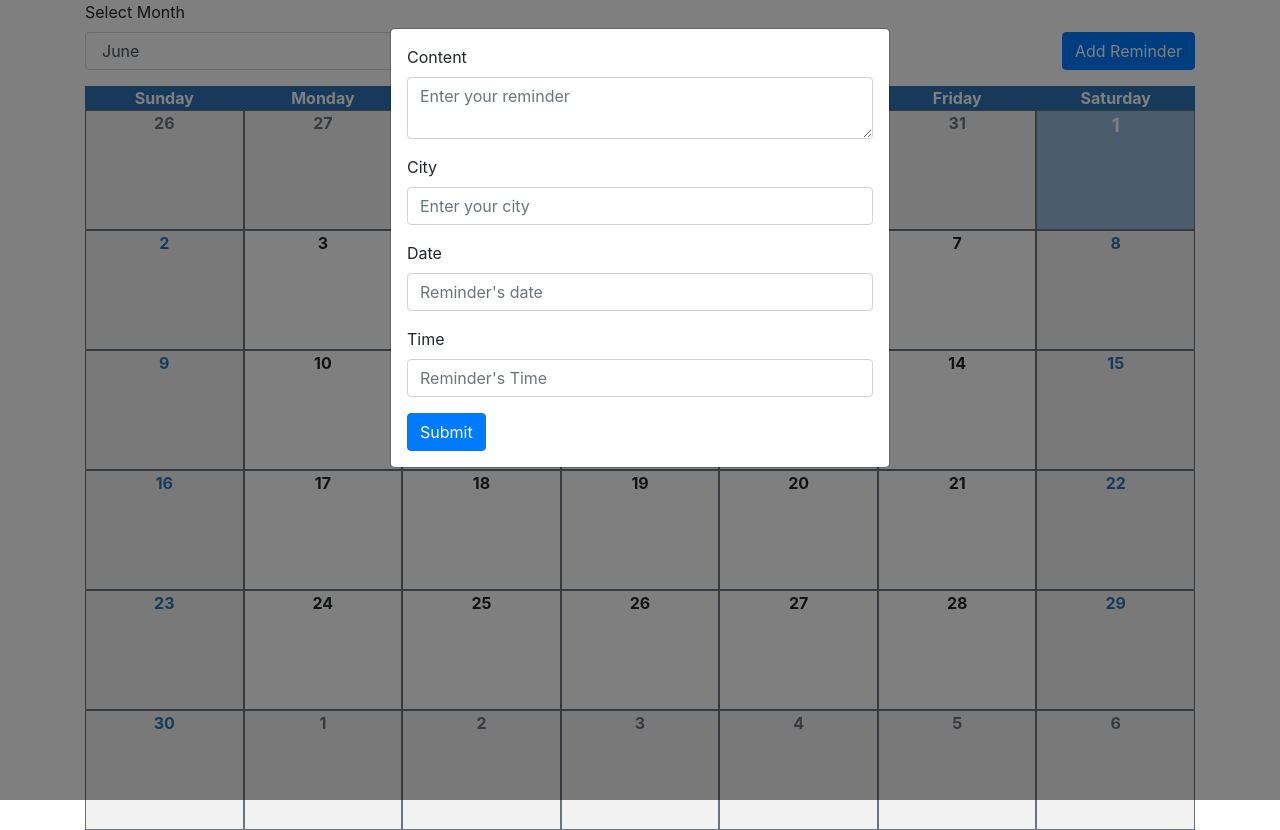
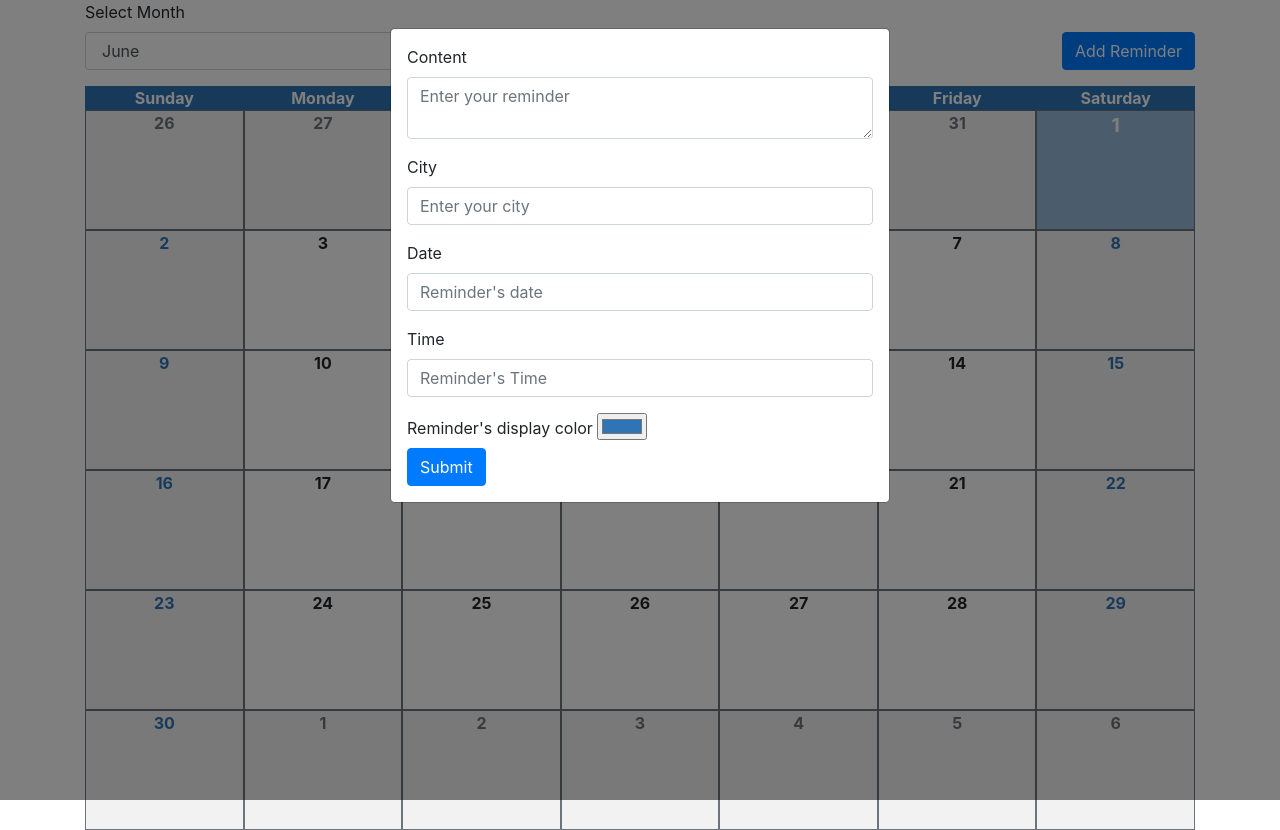
Before and after one commit to ctorresthrash/calendar-challenge, a React (Create React App) app: page / in a window 1280 px wide. Both pictures are taken after a click on the button "Add Reminder". Built offline with nearby package versions, Linux system fonts and the light colour scheme.

Commit message:
add color to reminder

```diff
--- a/src/components/ReminderForm.js
+++ b/src/components/ReminderForm.js
@@ -11,7 +11,8 @@ const validationSchema = Yup.object().shape({
     .required("Required"),
   city: Yup.string().required("Required"),
   date: Yup.string().required("Required"),
-  time: Yup.string().required("Required")
+  time: Yup.string().required("Required"),
+  color: Yup.string().required("Required")
 });
 
 const ReminderForm = ({ onSubmit, initialValues }) => {
@@ -54,6 +55,20 @@ const ReminderForm = ({ onSubmit, initialValues }) => {
               placeholder="Reminder's Time"
               component={TextInput}
             />
+            <Field
+              name="color"
+              component={({ field: { name, value, onChange } }) => {
+                return (
+                  <div className="row">
+                    <div className="col">
+                      <label>Reminder's display color</label>
+                      {` `}
+                      <input type="color" value={value} onChange={onChange} />
+                    </div>
+                  </div>
+                );
+              }}
+            />
             <Button type="submit" color="primary">
               Submit
             </Button>
--- a/src/containers/AddReminderForm.js
+++ b/src/containers/AddReminderForm.js
@@ -2,11 +2,14 @@ import React, { useCallback } from "react";
 import ReminderForm from "../components/ReminderForm";
 import { connect } from "react-redux";
 import { actions } from "../reducers/reminders";
+import { getPrimaryColor } from "../util";
 
 const getInitialValues = () => ({
   content: "",
   city: "",
-  date: ""
+  date: "",
+  time: "",
+  color: getPrimaryColor()
 });
 
 const AddReminderForm = connect(
--- a/src/util/index.js
+++ b/src/util/index.js
@@ -22,3 +22,5 @@ export const getMonthMap = () => ({
   November: 10,
   December: 11
 });
+
+export const getPrimaryColor = () => "#2f75b5";
```
